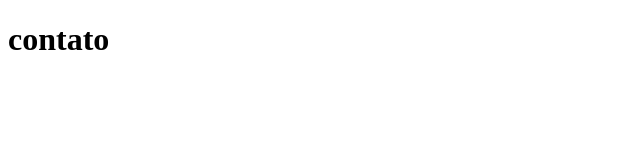
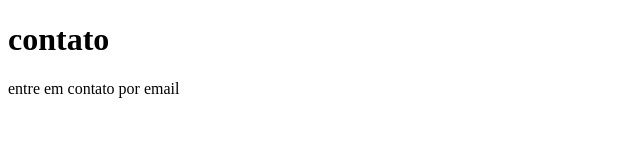
Before and after one commit to r3usf4el/sistema-de-cadastro, a plain HTML site: page contato.html in a window 1280 px wide. Shown: the whole page, without its empty margins (0-640 px from the left). Drawn offline with Linux system fonts and the light colour scheme.

Commit message:
adicionado mensagem para entrar em contato

```diff
--- a/contato.html
+++ b/contato.html
@@ -9,6 +9,7 @@
 <body>
 
     <h1> contato </h1>
+    <p> entre em contato por email </p>
 
 </body>
 </html>
```
